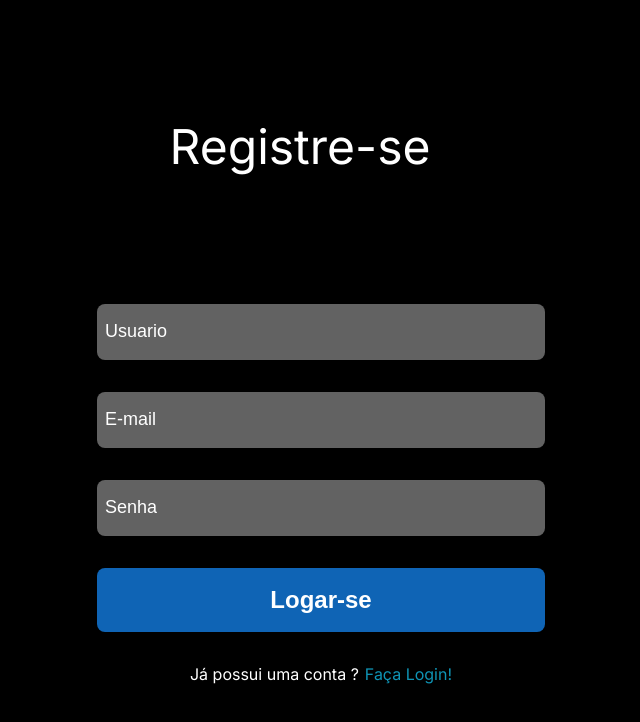
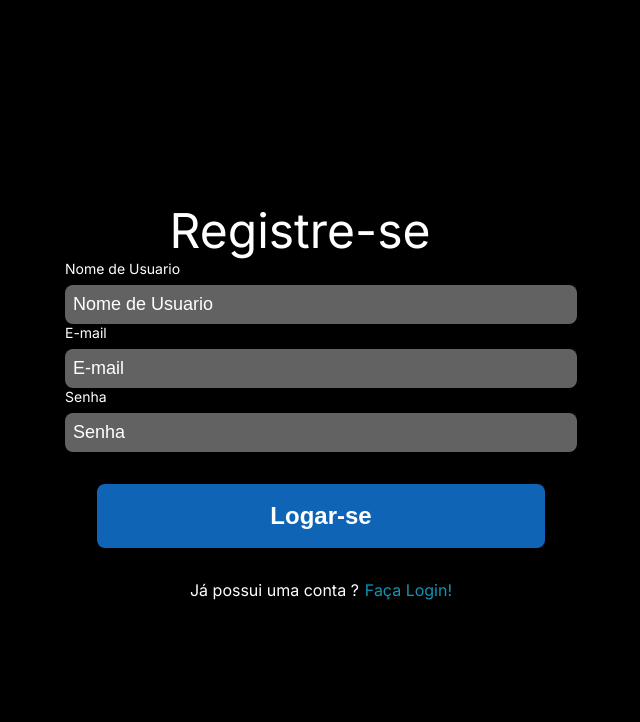
Before and after one commit to EduardoScrobote/eduanimelist, a Next.js app: page /register in a window 1280 px wide. Shown: the top 722 px of the page, without its empty margins (319-959 px from the left). Built offline with nearby package versions, Linux system fonts and the light colour scheme.

Commit message:
ref: refactor-input-component

```diff
--- a/app/register/page.tsx
+++ b/app/register/page.tsx
@@ -7,6 +7,7 @@ import { Text } from "@/components/Text/text.styled";
 import GlobalStyle from "../globalStyles";
 import { Input } from "@/components/Inputs/inputs.styled";
 import { Button } from "@/components/Buttons/button.styled";
+import InputText from "@/components/Inputs/InputText";
 
 function Register() {
   return (
@@ -22,9 +23,9 @@ function Register() {
             style={{ marginTop: "8px", marginLeft: "8px" }}
           />
         </Tittle>
-        <Input inputSize="28rem" height="3.5rem" value="Usuario" mt="8rem" />
-        <Input inputSize="28rem" height="3.5rem" value="E-mail" mt="2rem" />
-        <Input inputSize="28rem" height="3.5rem" value="Senha" mt="2rem" />
+        <InputText value="Nome de Usuario" width="80%" height="4rem" mt="8px" />
+        <InputText value="E-mail" width="80%" height="4rem" mt="8px" />
+        <InputText value="Senha" width="80%" height="4rem" mt="8px" />
         <Button btnSize="28rem" btnHeight="4rem">
           Logar-se
         </Button>
--- /dev/null
+++ b/components/Inputs/InputText.tsx
@@ -0,0 +1,17 @@
+import React from "react";
+import { Input, InputDiv } from "./inputs.styled";
+import { InputProps } from "./inputTypes";
+import { Text } from "../Text/text.styled";
+
+function InputText(props: InputProps) {
+  return (
+    <InputDiv width={props.width} height={props.height}>
+      <Text fontSize="14px" color="white">
+        {props.value}
+      </Text>
+      <Input value={props.value} mt={props.mt} mb={props.mb} />
+    </InputDiv>
+  );
+}
+
+export default InputText;
--- /dev/null
+++ b/components/Inputs/inputTypes.ts
@@ -0,0 +1,7 @@
+export type InputProps = {
+  width?: string;
+  height?: string;
+  mt?: string;
+  mb?: string;
+  value?: string;
+};
--- a/components/Inputs/inputs.styled.ts
+++ b/components/Inputs/inputs.styled.ts
@@ -1,14 +1,21 @@
 import { Theme } from "@/constants/Theme";
 import styled from "styled-components";
 
+export const InputDiv = styled.div<{ width?: string; height?: string }>`
+  width: ${(props) => props.width};
+  height: ${(props) => props.height};
+  display: flex;
+  flex-direction: column;
+`;
+
 export const Input = styled.input<{
-  inputSize: string;
-  height: string;
+  width?: string;
+  height?: string;
   mt?: string;
   mb?: string;
 }>`
-  width: ${(props) => props.inputSize};
-  height: ${(props) => props.height};
+  width: 100%;
+  height: 100%;
   outline: none;
   border: 0;
   background-color: ${Theme.colors.gray};
```
Also changed, not shown: app/page.tsx (+4 -3 lines).
